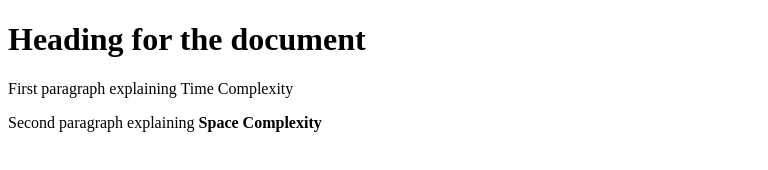
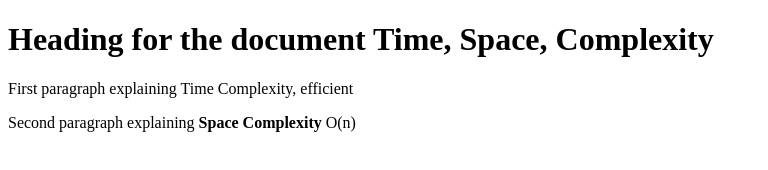
Before and after one commit to acciojob/time-and-space-complexity-deeepanshu23, a website: page main.html in a window 1280 px wide. Shown: the whole page, without its empty margins (0-768 px from the left). Drawn offline with Linux system fonts and the light colour scheme.

Commit message:
created a submission

```diff
--- a/main.html
+++ b/main.html
@@ -8,9 +8,9 @@
 
 <body>
 	<!-- the entire body must be written by student -->
-	<h1>Heading for the document</h1>
-	<p>First paragraph explaining Time Complexity</p>
-	<p>Second paragraph explaining <b>Space Complexity</b></p>
+	<h1>Heading for the document Time, Space, Complexity</h1>
+	<p>First paragraph explaining Time Complexity, efficient</p>
+	<p>Second paragraph explaining <b>Space Complexity</b> O(n)</p>
     <script type="text/javascript" src="./script.js">
 </script>
 
```
